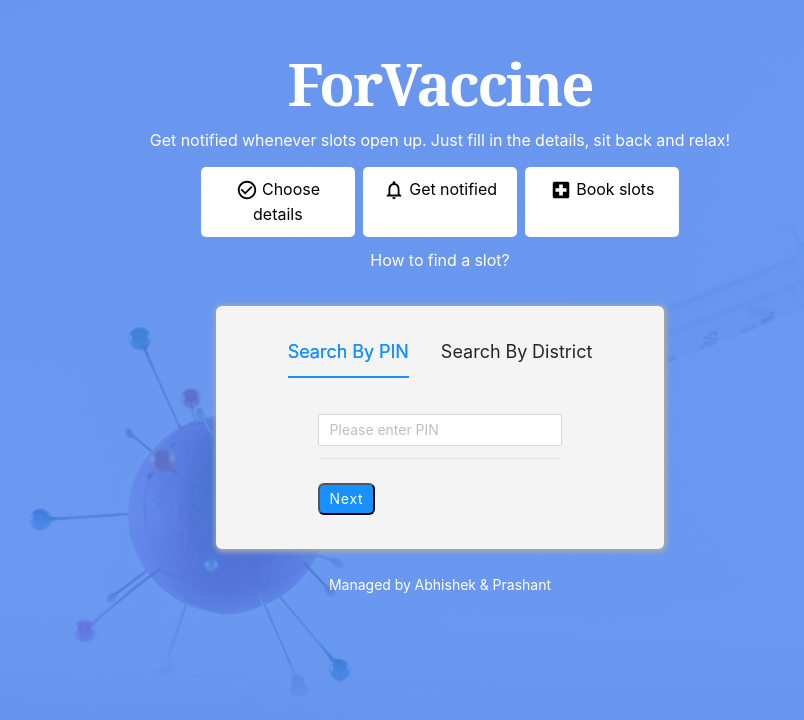
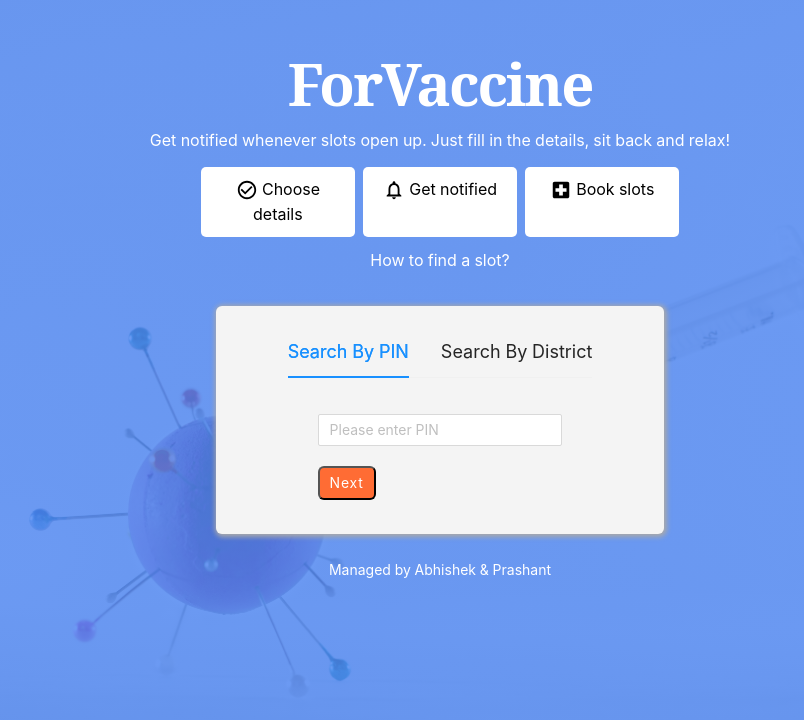
Before and after one commit to ittsprashant/go_for_vaccine, a React (Create React App) app: page / in a window 1280 px wide. Shown: the top 720 px of the page, without its empty margins (200-1004 px from the left). Built offline with nearby package versions, Linux system fonts and the light colour scheme.

Commit message:
ui changes and pin bug resolved

```diff
--- a/src/App.css
+++ b/src/App.css
@@ -423,12 +423,13 @@
 }
 
 .next-btn{
-  margin-top: 12px;
+  margin-top: 20px;
   border-radius: 6px;
-  letter-spacing: 0.7px;
-  background: #1890ff;
+  background: #ff6c34;
   color: #fff;
-  padding: 3px 10px;
+  /* border: solid 2px #ff6c344; */
+  letter-spacing: 0.8px;
+  padding: 4px 10px;
 }
 
 .ant-select{
@@ -437,7 +438,7 @@
 
 .back-btn{
   float: right;
-  padding: 0px 10px;
+  padding: 0px 5px;
   border-radius: 6px;
   /* background: black; */
   background: rgba(79,134,240,0.839);
--- a/src/Components/Pin.js
+++ b/src/Components/Pin.js
@@ -26,6 +26,7 @@ class Pin extends Component {
             pin: '',
             district_id: '',
             showMainForm: false,
+            pin:'',
             flag: '' //this flag tells whether next is done from pin section or district section
 
 
@@ -140,8 +141,8 @@ class Pin extends Component {
 
                         <Tabs defaultActiveKey="1" onChange={this.callback}>
                             <TabPane tab="Search By PIN" key="1">
-                                <Input placeholder="Please enter PIN" onChange={(e) => { this.setState({ pin: e.target.value }) }} />
-                                <Divider />
+                                <Input placeholder="Please enter PIN" value={this.state.pin} onChange={(e) => { this.setState({ pin: e.target.value }) }} />
+                                {/* <Divider /> */}
 
                                 <button onClick={this.nextPin} className='next-btn'>Next</button>
                                 <p style={{ color: 'red' }}>{this.state.errorResp}</p>
@@ -178,7 +179,7 @@ class Pin extends Component {
                                             {this.handleDropdownDistrict()}
                                         </Select>
                                     </div>
-                                    <Divider />
+                                    {/* <Divider /> */}
 
                                     <button onClick={this.nextDistrict} className='next-btn'>Next</button>
                                     <p style={{ color: 'red' }}>{this.state.errorResp}</p>
```
